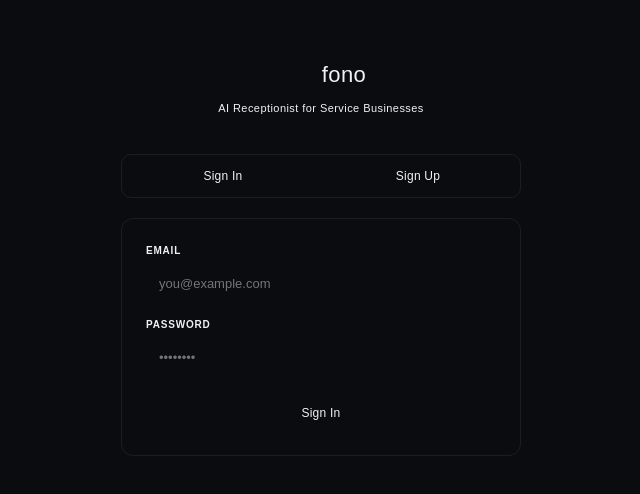
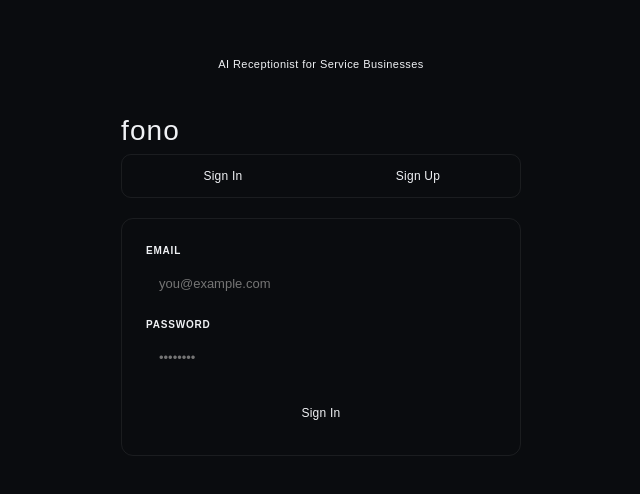
Before and after one commit to mercedes-3/fono-dashboard, a React (Vite) app: page /auth in a window 1280 px wide. Shown: the part 144-638 px from the top of the page, without its empty margins (319-959 px from the left). Built offline with nearby package versions, Linux system fonts and the light colour scheme.

Commit message:
Update Auth.jsx

```diff
--- a/src/pages/Auth.jsx
+++ b/src/pages/Auth.jsx
@@ -126,22 +126,10 @@ export default function Auth() {
       <div style={{ width: '100%', maxWidth: 400 }}>
         {/* Logo */}
         <div style={{ textAlign: 'center', marginBottom: 36 }}>
-          <div style={{ display: 'inline-flex', alignItems: 'center', gap: 10, marginBottom: 8 }}>
-            <div style={{
-              width: 36, height: 36,
-              background: 'var(--platinum)',
-              borderRadius: 10,
-              display: 'flex', alignItems: 'center', justifyContent: 'center',
-            }}>
-              <svg width="16" height="16" viewBox="0 0 24 24" fill="none" stroke="var(--black)" strokeWidth="2.5" strokeLinecap="round" strokeLinejoin="round">
-                <path d="M22 16.92v3a2 2 0 01-2.18 2 19.79 19.79 0 01-8.63-3.07A19.5 19.5 0 013.07 9.81a19.79 19.79 0 01-3.07-8.68A2 2 0 012 1h3a2 2 0 012 1.72c.127.96.361 1.903.7 2.81a2 2 0 01-.45 2.11L6.91 8.91a16 16 0 006.09 6.09l1.27-1.27a2 2 0 012.11-.45c.907.339 1.85.573 2.81.7A2 2 0 0122 16.92z"/>
-              </svg>
-            </div>
-            <span style={{ fontFamily: 'var(--font-display)', fontSize: 22, fontWeight: 400, color: 'var(--platinum)', letterSpacing: '0.02em' }}>fono</span>
-          </div>
+
           <p style={{ color: 'var(--text-4)', fontSize: 11, letterSpacing: '0.04em' }}>AI Receptionist for Service Businesses</p>
         </div>
-
+<span style={{ fontFamily: 'var(--font-display)', fontSize: 28, fontWeight: 300, color: 'var(--platinum)', letterSpacing: '0.04em' }}>fono</span>
         {/* Tabs */}
         <div style={{
           display: 'flex',
```
